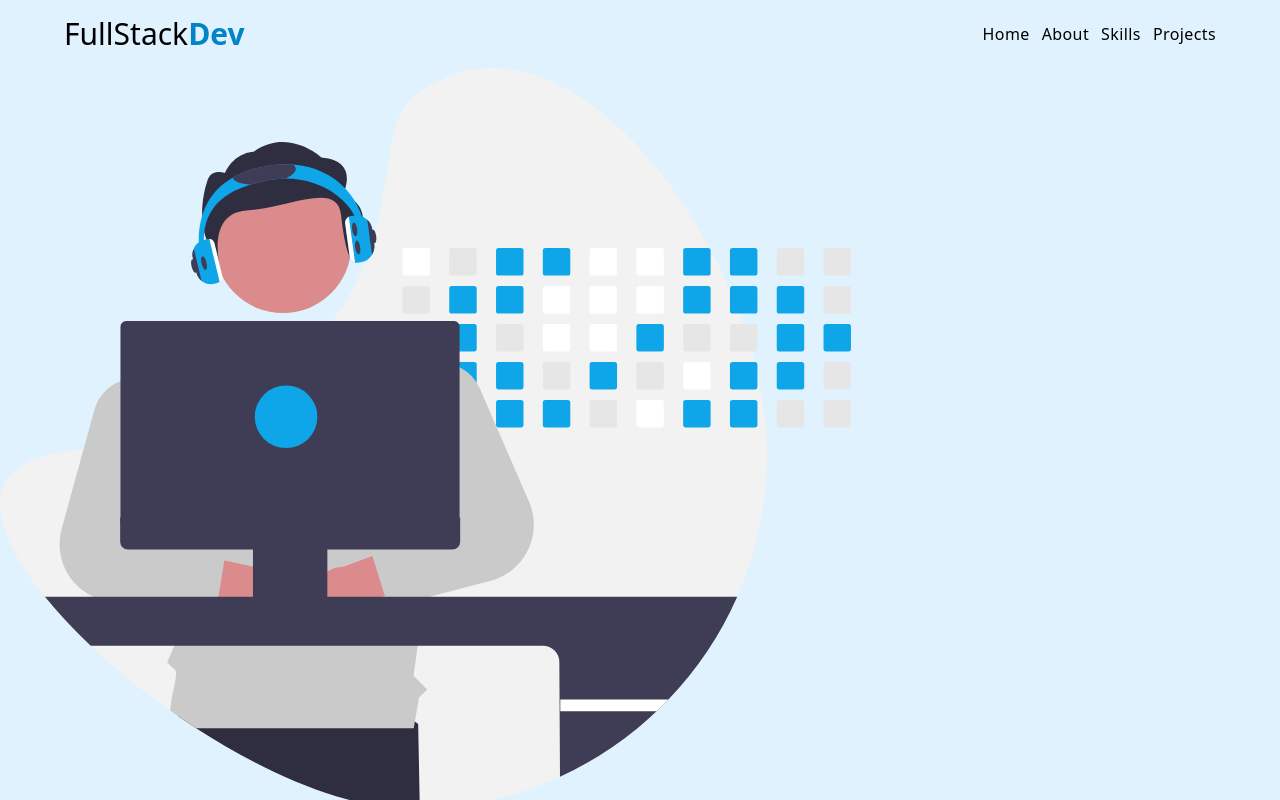
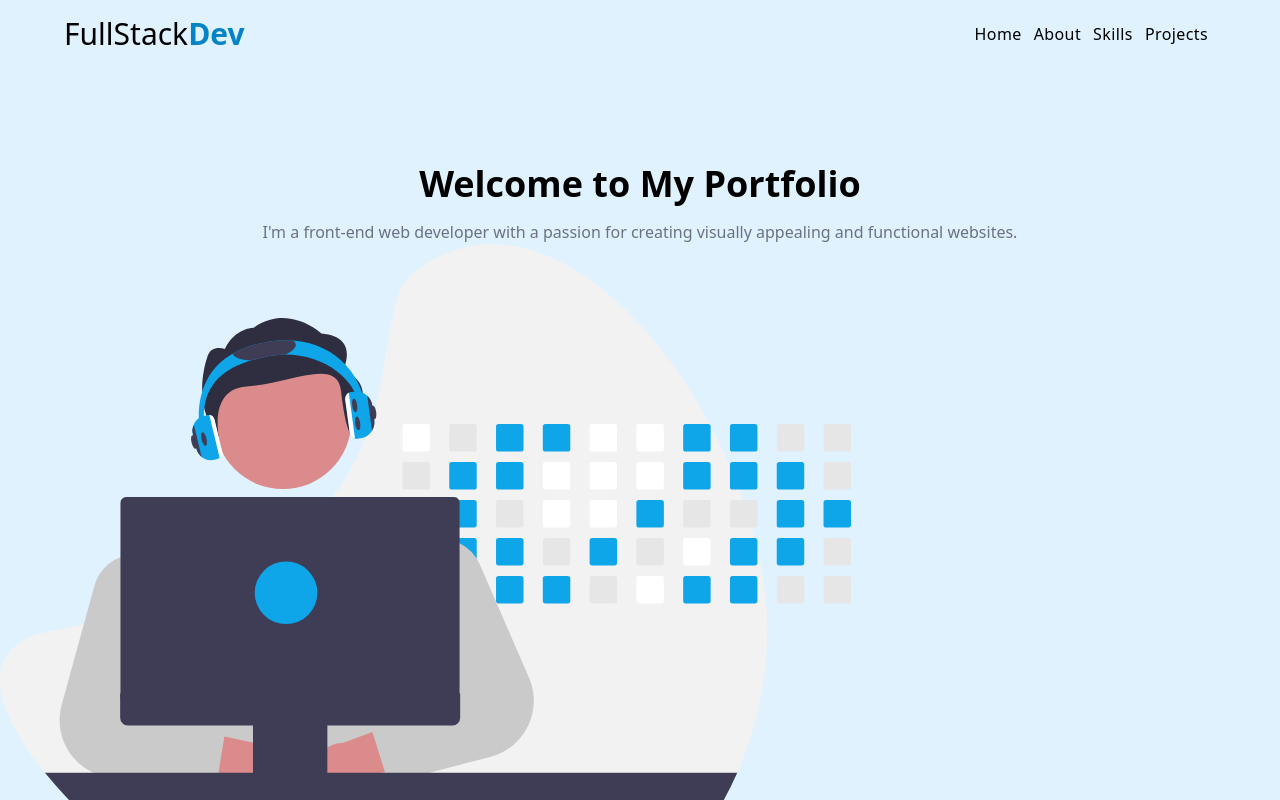
Before and after one commit to eng-by-sjb/my-portfolio, a React (Vite) app: page / in a window 1280 px wide. Shown: the top 800 px of the page. Built offline with nearby package versions, Linux system fonts and the light colour scheme.

Commit message:
refactor navbar to use custom nav hook

```diff
--- a/src/components/Hero.tsx
+++ b/src/components/Hero.tsx
@@ -3,8 +3,18 @@ import heroImg from "../assets/images/hero.svg";
 
 const Hero = () => {
   return (
-    <section className="mt-[113px] sm:mt-[68px] bg-sky-100">
-      <img src={heroImg} alt="" />
+    <section className="mt-[113px] sm:mt-[68px] bg-sky-100 py-24">
+      <div className="mx-auto">
+        <h1 className="text-4xl font-bold text-center">
+          Welcome to <span className="text-primary">My Portfolio</span>
+        </h1>
+        <p className="text-center text-gray-500 mt-4">
+          I'm a front-end web developer with a passion for creating visually appealing and
+          functional websites.
+        </p>
+
+        <img src={heroImg} alt="" />
+      </div>
     </section>
   );
 };
--- a/src/components/Navbar.tsx
+++ b/src/components/Navbar.tsx
@@ -1,30 +1,8 @@
-import { useRef, useEffect, useState, useCallback } from "react";
 import { links } from "../data";
+import { useNavScroll } from "./navbar_custom_hook";
 
 const Navbar = () => {
-  const [prevScrollPos, setPrevScrollPos] = useState(0);
-  const [isScrollDown, setIsScrollDown] = useState(false);
-  const linksRef = useRef<HTMLDivElement>(null);
-
-  const handleScroll = useCallback(() => {
-    const currentScrollPos = window.scrollY;
-
-    if (currentScrollPos > prevScrollPos) {
-      setIsScrollDown(true);
-    } else {
-      setIsScrollDown(false);
-    }
-
-    setPrevScrollPos(currentScrollPos);
-  }, [prevScrollPos]);
-
-  useEffect(() => {
-    window.addEventListener("scroll", handleScroll);
-
-    return () => {
-      window.removeEventListener("scroll", handleScroll);
-    };
-  }, [handleScroll]);
+  const { isScrollDown } = useNavScroll();
 
   return (
     <nav
@@ -41,9 +19,9 @@ const Navbar = () => {
           className={`transition duration-300 ease-out sm:scale-100 sm:h-auto sm:opacity-100 ${
             isScrollDown
               ? "overflow-hidden duration-[500ms] opacity-0 scale-90"
-              : " overflow-hidden duration-300 opacity-100 "
+              : "overflow-hidden duration-300 opacity-100"
           }`}>
-          <div className="mt-4 flex gap-x-3 justify-center sm:flex-row sm:mt-0" ref={linksRef}>
+          <div className="px-2 mt-4 flex gap-x-3 justify-center sm:mt-0">
             {links.map(({ href, id, text }) => {
               return (
                 <a
--- /dev/null
+++ b/src/components/navbar_custom_hook.tsx
@@ -0,0 +1,29 @@
+import { useCallback, useEffect, useState } from "react";
+
+export const useNavScroll = () => {
+  const [isScrollDown, setIsScrollDown] = useState(false);
+  const [prevScrollPos, setPrevScrollPos] = useState(0);
+  // const linksRef = useRef<HTMLDivElement>(null);
+
+  const handleScroll = useCallback(() => {
+    const currentScrollPos = window.scrollY;
+
+    if (currentScrollPos > prevScrollPos) {
+      setIsScrollDown(true);
+    } else {
+      setIsScrollDown(false);
+    }
+
+    setPrevScrollPos(currentScrollPos);
+  }, [prevScrollPos]);
+
+  useEffect(() => {
+    window.addEventListener("scroll", handleScroll);
+
+    return () => {
+      window.removeEventListener("scroll", handleScroll);
+    };
+  }, [handleScroll]);
+
+  return { isScrollDown };
+};
```
